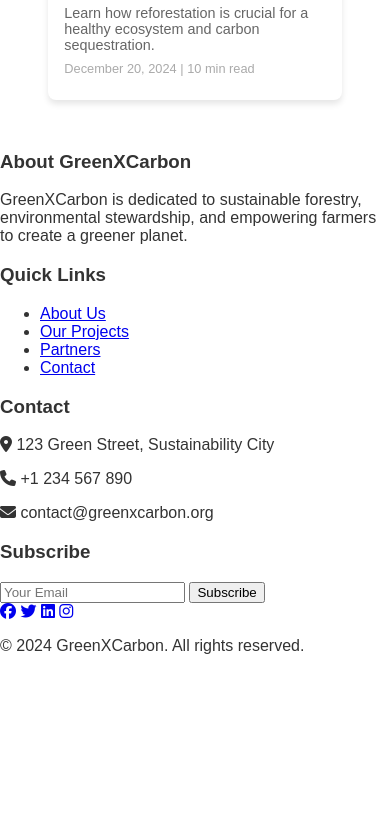
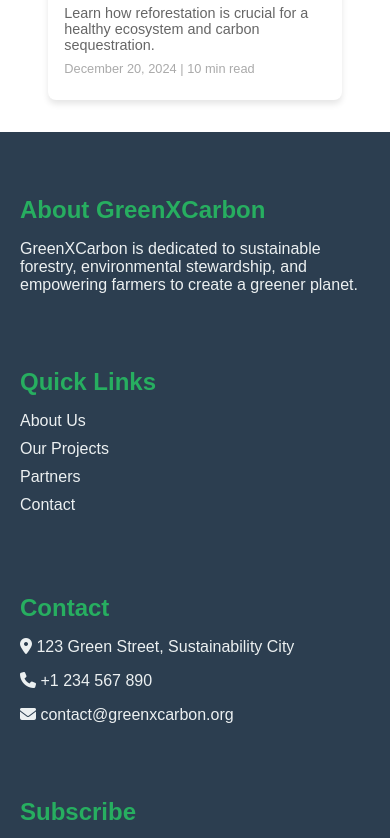
Before and after one commit to SwapnilPatle01/GreenXcarbon, a plain HTML site: page pages/blog.html in a window 390 px wide. Shown: the part 3605-4443 px from the top of the page. Before the commit the page ends 4276 px from the top, so only its background shows below. Drawn offline with nearby package versions, Linux system fonts and the light colour scheme.

Commit message:
made responsive footer

```diff
--- a/CSS/blog.css
+++ b/CSS/blog.css
@@ -210,3 +210,106 @@
     width: 90%;
   }
 }
+/* ----------------Sustainable Future Styling---------------- */
+.footer {
+  background-color: #2c3e50;
+  color: #ecf0f1;
+  padding: 40px 20px;
+  text-align: left;
+}
+
+.footer .container {
+  max-width: 1200px;
+  margin: 0 auto;
+}
+
+.footer-content {
+  display: flex;
+  flex-wrap: wrap;
+  justify-content: space-between;
+  gap: 20px;
+}
+
+.footer-section {
+  flex: 1 1 200px;
+  margin-bottom: 20px;
+}
+
+.footer-section h3 {
+  color: #27ae60;
+  font-size: 1.5rem;
+  margin-bottom: 15px;
+}
+
+.footer-section ul {
+  list-style: none;
+  padding: 0;
+}
+
+.footer-section ul li {
+  margin-bottom: 10px;
+}
+
+.footer-section ul li a {
+  color: #ecf0f1;
+  text-decoration: none;
+}
+
+.footer-section ul li a:hover {
+  text-decoration: underline;
+}
+
+.footer-section p {
+  margin-bottom: 10px;
+}
+
+.footer-section form {
+  display: flex;
+  gap: 10px;
+}
+
+.footer-section form input {
+  flex: 1;
+  padding: 10px;
+  border: none;
+  border-radius: 4px;
+}
+
+.footer-section form button {
+  background-color: #27ae60;
+  color: #fff;
+  border: none;
+  padding: 10px 20px;
+  border-radius: 4px;
+  cursor: pointer;
+}
+
+.footer-section form button:hover {
+  background-color: #1e874b;
+}
+
+.social-media {
+  margin-top: 15px;
+}
+
+.social-media a {
+  color: #ecf0f1;
+  font-size: 1.5rem;
+  margin-right: 10px;
+  text-decoration: none;
+}
+
+.social-media a:hover {
+  color: #27ae60;
+}
+
+.footer-bottom {
+  text-align: center;
+  border-top: 1px solid #34495e;
+  padding-top: 20px;
+  margin-top: 20px;
+}
+
+.footer-bottom p {
+  font-size: 0.9rem;
+}
--- a/style.css
+++ b/style.css
@@ -843,7 +843,7 @@
   }
 }
 
-/* ----------------Sustainable Future Styling---------------- */
+/* ----------------Footer  Styling---------------- */
 .footer {
   background-color: #2c3e50;
   color: #ecf0f1;
```
